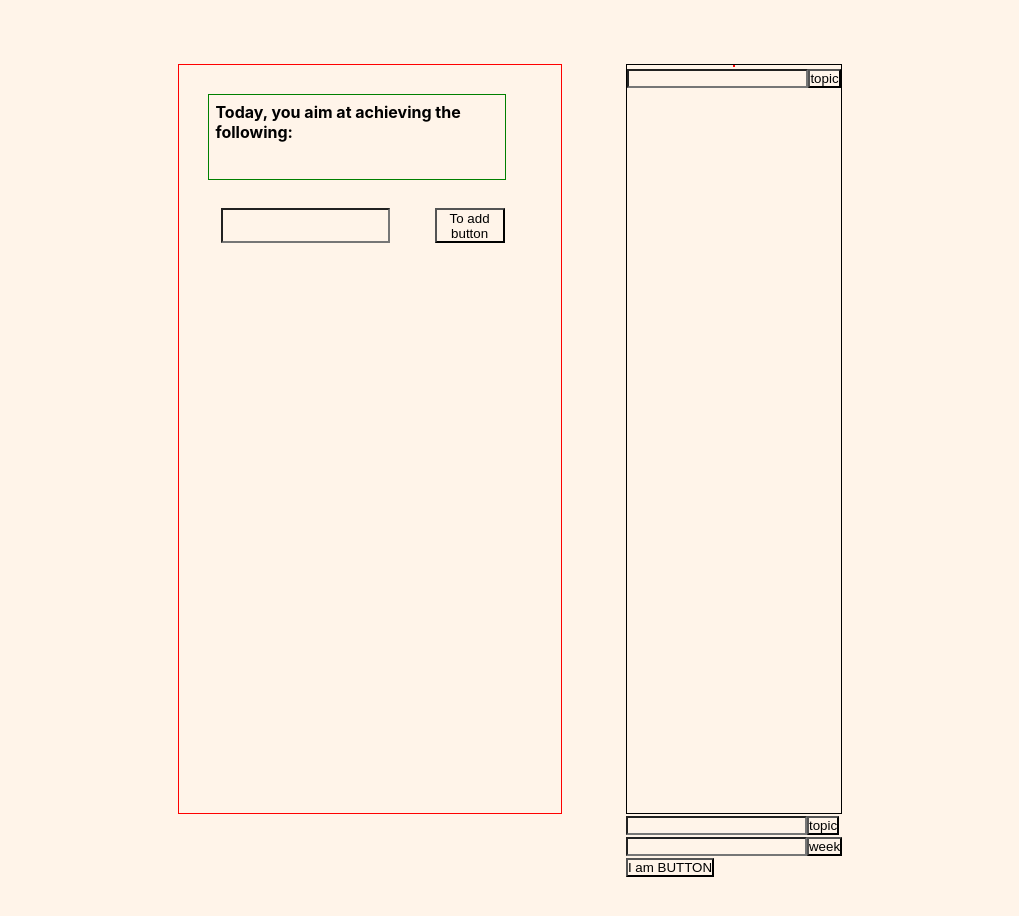
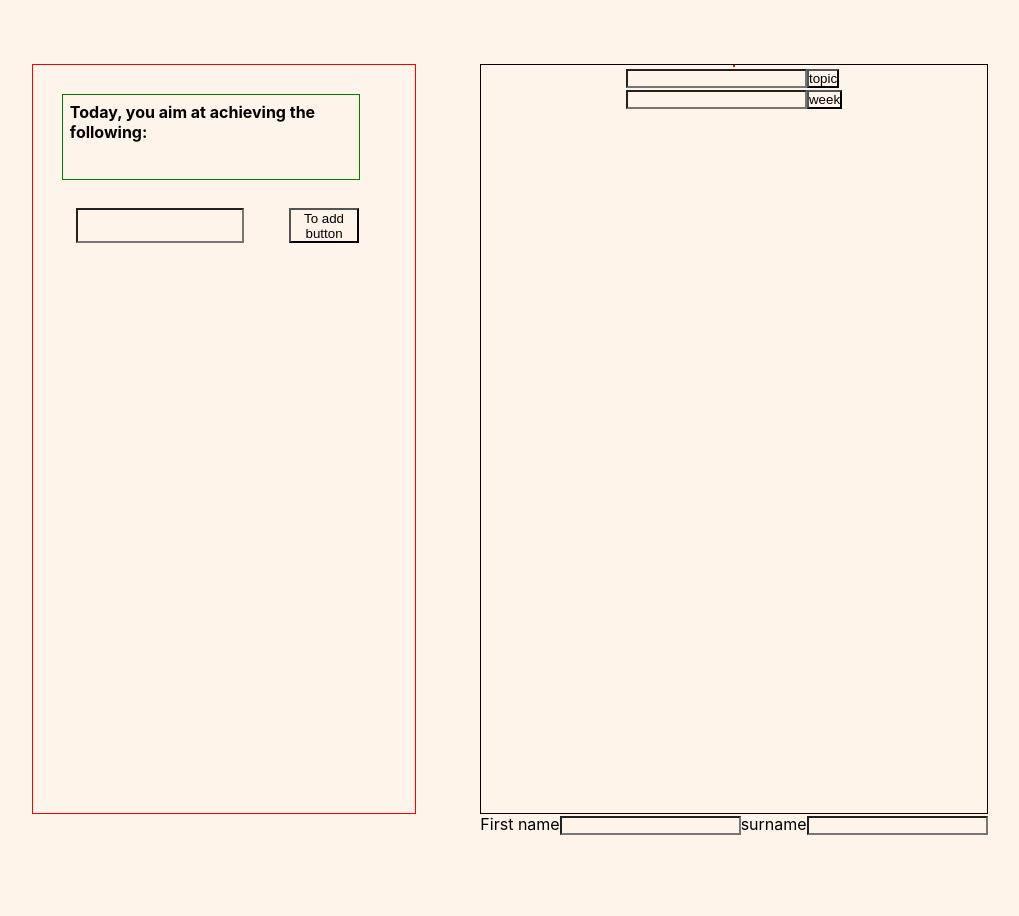
Before and after one commit to SchoolOfCode/bc13_w9_project-frontend-lucky-number-seven, a React (Create React App) app in the folder organiser/: page / in a window 1280 px wide. Shown: the top 916 px of the page, without its empty margins (162-1181 px from the left). Built offline with nearby package versions, Linux system fonts and the light colour scheme.

Commit message:
creating a new user

```diff
--- a/organiser/src/Components/TechDisplay/Input/Input.js
+++ b/organiser/src/Components/TechDisplay/Input/Input.js
@@ -1,11 +1,24 @@
 import "./Input.css";
 
-export default function Input({ handleChange, handleSubmit, topic }) {
+export default function Input({
+  handleChange,
+  handleSubmit,
+  topic,
+  handleChangeWeek,
+  handleSubmitWeek,
+  week,
+}) {
   return (
-    <form className="formClass" onSubmit={handleSubmit}>
-      <input onChange={handleChange} type="text" value={topic}></input>
-      <input type="submit" value="topic" />
-    </form>
+    <div>
+      <form className="formClass" onSubmit={handleSubmit}>
+        <input onChange={handleChange} type="text" value={topic}></input>
+        <input type="submit" value="topic" />
+      </form>
+      <form className="formClass" onSubmit={handleSubmitWeek}>
+        <input onChange={handleChangeWeek} type="text" value={week}></input>
+        <input type="submit" value="week" />
+      </form>
+    </div>
 
     // <form className="formClass">
     //   <div className="seriesOfInputs">
--- a/organiser/src/Components/TechDisplay/List/List.js
+++ b/organiser/src/Components/TechDisplay/List/List.js
@@ -1,9 +1,9 @@
 import ListItem from "../ListItem/ListItem";
 
-export default function List({ topicList }) {
+export default function List({ topicList, weekList }) {
   return (
     <ul>
-      <ListItem topicList={topicList} />
+      <ListItem topicList={topicList} weekList={weekList} />
     </ul>
   );
 }
--- a/organiser/src/Components/TechDisplay/ListItem/ListItem.js
+++ b/organiser/src/Components/TechDisplay/ListItem/ListItem.js
@@ -1,10 +1,15 @@
 import "./ListItem.css";
 
-export default function ListItem({ topicList }) {
+export default function ListItem({ topicList, weekList, get }) {
   return (
     <div className="listItemsSecondSection">
       {topicList?.map((topic) => {
         return <li>{`${topic.week} ${topic.topic} ${topic.links}`}</li>;
+      })}
+      {weekList?.map((week) => {
+        return (
+          <p> {`${week.week}${"      "} ${week.topic}${" "}${week.links}`}</p>
+        );
       })}
     </div>
     /*
--- a/organiser/src/Components/TechDisplay/TechDisplay.js
+++ b/organiser/src/Components/TechDisplay/TechDisplay.js
@@ -12,15 +12,18 @@ import { useState } from "react";
 const url = "http://localhost:3000";
 
 export default function TechDisplay() {
-  const [user, setUser] = useState([]);
+  const [user, setUser] = useState({
+    user_firstname: "",
+    user_surname: "",
+  });
   const [week, setWeek] = useState([]);
   const [weekList, setWeekList] = useState([]);
   const [topic, setTopic] = useState("");
   const [topicList, setTopicList] = useState([]);
   const [selectTopic, setSelectTopic] = useState([]);
   // useEffect(() => {
-  async function getUsers() {
-    const response = await fetch(`${url}/api/userRoutes`);
+  async function getNewUser(newUser) {
+    const response = await fetch(`${url}/api/userRoutes${newUser}`);
     const data = await response.json();
     setUser(data.payload);
   }
@@ -62,40 +65,74 @@ export default function TechDisplay() {
     const data = await response.json();
     setWeekList(data.payload);
   }
-  console.log(topicList);
+  // async function handleChangeFirstName(event) {
+  //   setWeek(event.target.value);
+  // }
+  // console.log("this is me", topic);
+
+  async function handleSubmitWeek(event) {
+    event.preventDefault();
+    const response = await fetch(`${url}/api/linkRoutes?week=${week}`);
+    const data = await response.json();
+    setWeekList(data.payload);
+  }
+  function handleChangeUser(evt) {
+    const value = evt.target.value;
+    setUser({
+      ...user,
+      [evt.target.name]: value,
+    });
+  }
+  // async function
+  // console.log(topicList);
   return (
     <div className="techDisplay">
       <div className="listAndInputs">
         <Input
+          className="inputComponent"
           topic={topic}
           handleSubmit={handleSubmit}
           handleChange={handleChange}
-          className="inputComponent"
+          week={week}
+          handleSubmitWeek={handleSubmitWeek}
+          handleChangeWeek={handleChangeWeek}
         />
-        <List topicList={topicList} className="listComponent" />
+        <List
+          topicList={topicList}
+          weekList={weekList}
+          className="listComponent"
+        />
       </div>
-      <form onSubmit={handleSubmit}>
-        <input onChange={handleChange} type="text" value={topic}></input>
-        <input type="submit" value="topic" />
-      </form>
-      <form onSubmit={handleSubmitWeek}>
-        <input onChange={handleChangeWeek} type="text" value={week}></input>
-        <input type="submit" value="week" />
-      </form>
-      <button onClick={getUsers}>I am BUTTON</button>
-      {/* <button onClick={getByWeek}>WEEK</button> */}
-
-      {user.map((user) => {
-        return <p> {`${user.user_firstname} ${user.user_surname}`}</p>;
-      })}
-      {weekList?.map((week) => {
-        return (
-          <p> {`${week.week}${"      "} ${week.topic}${" "}${week.links}`}</p>
-        );
-      })}
-      {topicList?.map((topic) => {
-        return <p>{`${topic.week} ${topic.topic} ${topic.links}`}</p>;
-      })}
+      <div className="Test">
+        {/* <form>
+          <input onChange={handleChangeFirstName}></input>
+          <input onChange={handleChangeSurname}></input>
+          <input onChange={handleChangeWeekNumber}></input>
+          <input onChange={handleChangeTopicName}></input>
+          <input onChange={handleChangeLink}></input>
+          <input type="submit" value="createUser"></input>
+        </form> */}
+        <form>
+          <label>
+            First name
+            <input
+              type="text"
+              name="firstName"
+              value={user.user_firstname}
+              onChange={handleChangeUser}
+            />
+          </label>
+          <label>
+            surname
+            <input
+              type="text"
+              name="surname"
+              value={user.user_surname}
+              onChange={handleChangeUser}
+            />
+          </label>
+        </form>
+      </div>
     </div>
   );
 }
```
